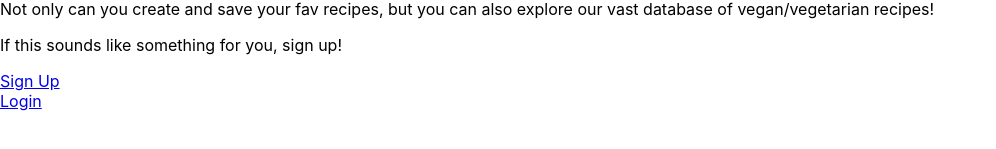
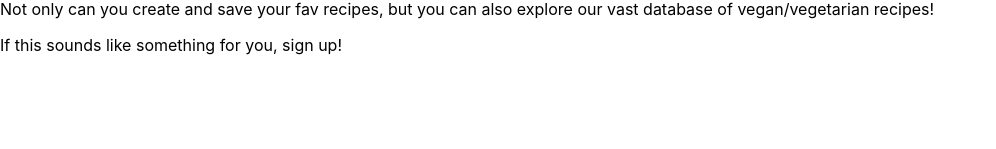
Before and after one commit to bthornton505/Plantify, a React (Create React App) app in the folder pbc-client/: page / in a window 1280 px wide. Shown: the part 261-410 px from the top of the page, without its empty margins (0-996 px from the left). Built offline with nearby package versions, Linux system fonts and the light colour scheme.

Commit message:
removed signup and login links

```diff
--- a/pbc-client/src/components/LandingPage.js
+++ b/pbc-client/src/components/LandingPage.js
@@ -9,9 +9,6 @@ const LandingPage= () => {
       <p>We provide the easiest and way to track your favorite plant-based recipes and share them with friends and family.</p>
       <p>Not only can you create and save your fav recipes, but you can also explore our vast database of vegan/vegetarian recipes!</p>
       <p>If this sounds like something for you, sign up!</p>
-      <Link to="/signup">Sign Up</Link>
-      <br></br>
-      <Link to="/login">Login</Link>
     </div>
   )
 }
```
